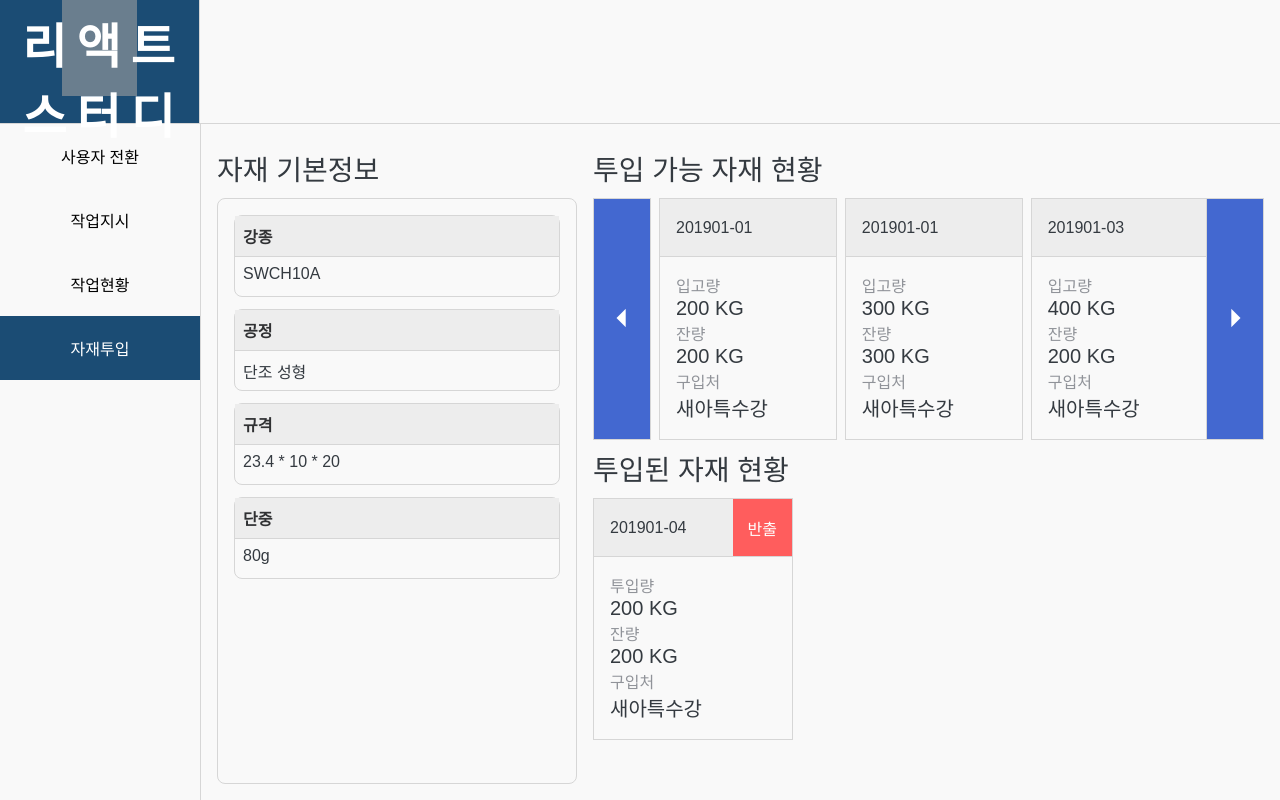
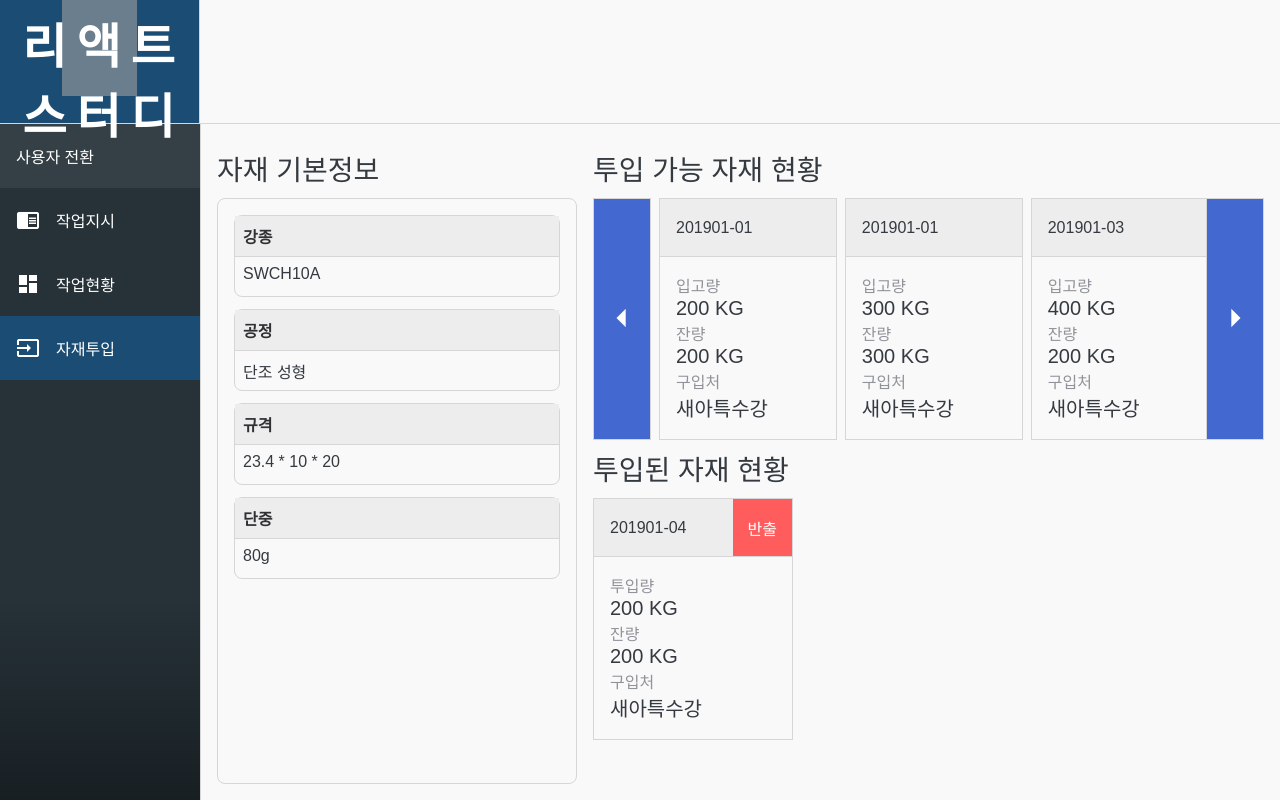
Before and after one commit to junyunga/react-study, a React (Create React App) app: page /product/material-insert in a window 1280 px wide. Built offline with nearby package versions, Linux system fonts and the light colour scheme; grey boxes are pictures that could not be loaded.

Commit message:
메뉴 스타일 변경 및 코드 정리

```diff
--- a/src/components/left-side/index.js
+++ b/src/components/left-side/index.js
@@ -17,31 +17,20 @@ class LeftSide extends Component {
         const MenuList = [
             {
                 title: '작업지시',
+                icon: 'chrome_reader_mode',
                 route: '/product/work-order'
             },
             {
                 title: '작업현황',
+                icon: 'dashboard',
                 route: '/product/work-list'
             },
             {
                 title: '자재투입',
+                icon: 'input',
                 route: '/product/material-insert'
             }
         ];
-
-        const userSwitch = () => {
-            return (
-                <div className="navigation-button-wrapper">
-                    <NavLink to={'/user-switch'}
-                             className="navigation-button-content"
-                             activeStyle={activeStyle}>
-                        <div className="navigation-button user">
-                            사용자 전환
-                        </div>
-                    </NavLink>
-                </div>
-            );
-        };
 
         const button = MenuList.map((value, index) => {
             return (
@@ -49,7 +38,9 @@ class LeftSide extends Component {
                     <NavLink to={`${value.route}`}
                              className="navigation-button-content"
                              activeStyle={activeStyle}>
-                        <div className="navigation-button" >{value.title}</div>
+                        <div className="navigation-button">
+                            <i className="material-icons">{value.icon}</i>{value.title}
+                        </div>
                     </NavLink>
                 </div>
             );
@@ -57,7 +48,15 @@ class LeftSide extends Component {
 
         return (
             <div className="left-side">
-                {userSwitch()}
+                <div className="navigation-button-wrapper">
+                    <NavLink to={'/user-switch'}
+                             className="navigation-button-content user"
+                             activeStyle={activeStyle}>
+                        <div className="navigation-button user">
+                            사용자 전환
+                        </div>
+                    </NavLink>
+                </div>
                 {button}
             </div>
         )
--- a/src/components/left-side/index.scss
+++ b/src/components/left-side/index.scss
@@ -1,33 +1,35 @@
 @import 'src/core/scss/index.scss';
 
 .left-side {
+  background: linear-gradient(to bottom, #263238 70%, darken(#263238, 7%) 100%);
   .navigation-button-wrapper {
     width: 100%;
     height: 64px;
+
     .navigation-button-content {
       display: flex;
       flex-direction: row;
-      justify-content: center;
       align-items: center;
       flex: 0 0 auto;
       height: 100%;
+      padding: 0 16px;
 
-      &:link {
+      &:link, &:visited, &:hover {
         text-decoration: none;
-        color: #000;
+        color: $basic-color;
       }
 
-      &:visited {
-        text-decoration: none;
-        color: #000;
+      &.user {
+        background-color: #354046;
       }
 
-      &:hover {
-        text-decoration: none;
-        color: #000;
+      .material-icons {
+        margin-right: 16px;
       }
 
       .navigation-button {
+        display: flex;
+        align-items: center;
       }
     }
   }
```
